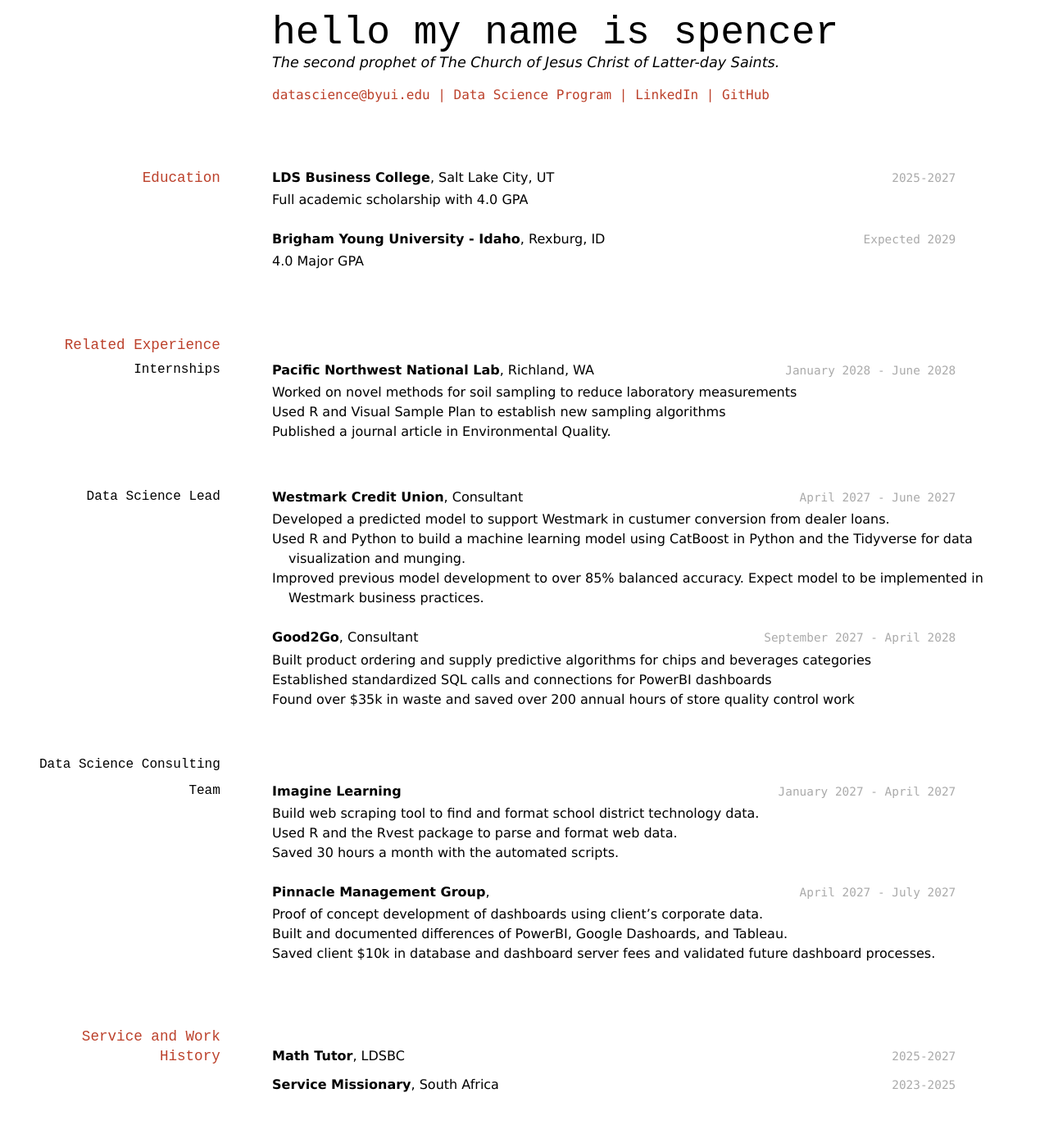
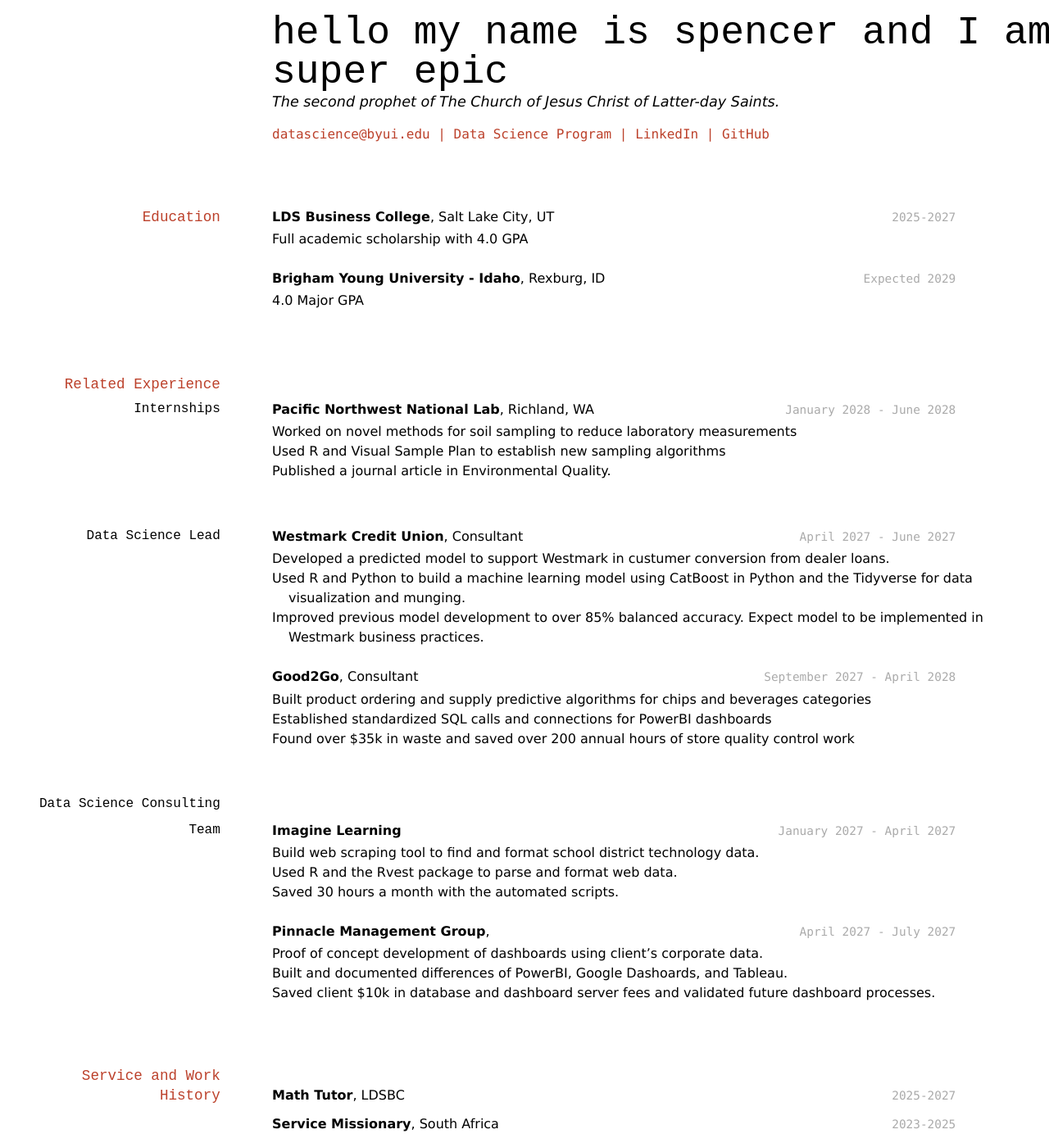
Before and after one commit to byuids-resumes/SpencerGuo-s_Resume, a Jekyll site: the page built from docs/index.md, in a window 1280 px wide. Shown: the whole page at 82% size. Built offline with Jekyll 4.4.1, drawn with Linux system fonts in a browser that asks for light colours; before the commit the page ends 1347 px from its top, so only the background shows below that.

Commit message:
spencer is epic

```diff
--- a/docs/index.md
+++ b/docs/index.md
@@ -2,7 +2,7 @@
 layout: cv
 title: Brigham Young's Resume
 ---
-# hello my name is spencer
+# hello my name is spencer and I am super epic
 The second prophet of The Church of Jesus Christ of Latter-day Saints.
 
 <div id="webaddress">
```
